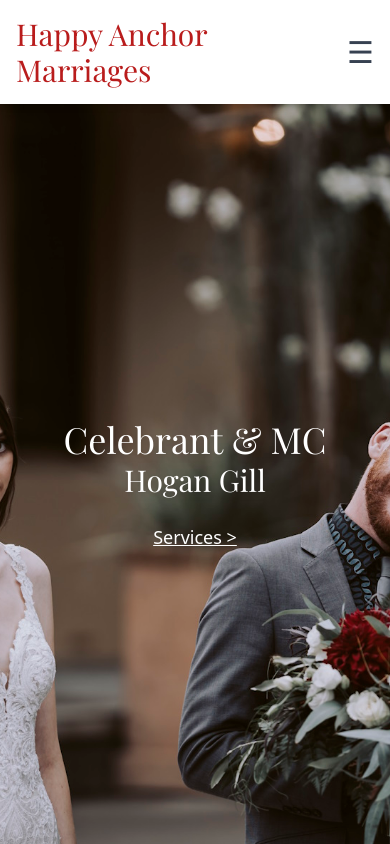
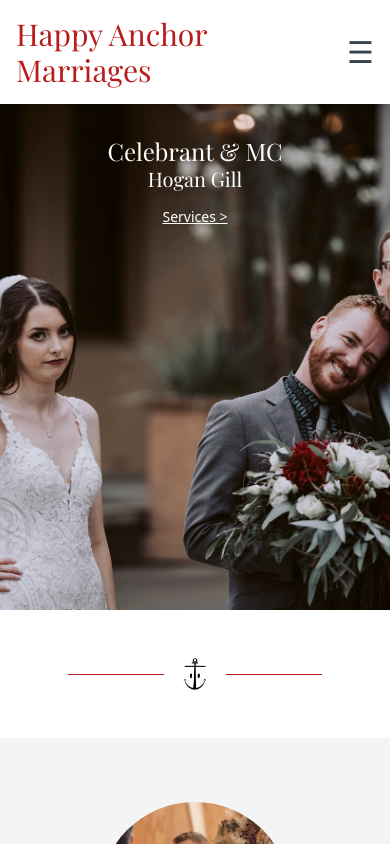
Before and after one commit to DukeOfWindows/happy-anchor-website, a React (Vite) app: page / in a window 390 px wide. Shown: the top 844 px of the page. Built offline with nearby package versions, Linux system fonts and the light colour scheme.

Commit message:
homepage hero changed for mobile

```diff
--- a/src/HomePage.jsx
+++ b/src/HomePage.jsx
@@ -144,23 +144,31 @@ const handleNext = () => {
   return (
     <>
       <SiteMenu />
-      <main className="min-h-screen bg-white text-gray-900 font-sans">
-  <section className="relative h-[90vh] bg-center bg-cover" style={{ backgroundImage: "url('/images/hero.jpg')" }}>
-  <div className="absolute inset-0 flex flex-col items-center justify-center text-center px-4 animate-fade-in-up">
-  <h1 className="font-playfair text-white text-4xl md:text-6xl lg:text-7xl leading-tight drop-shadow-md">
+<main className="min-h-screen bg-white text-gray-900 font-sans">
+  <section className="relative w-full overflow-hidden">
+    {/* Hero Image */}
+    <img
+      src="/images/hero.jpg"
+      alt="Wedding couple smiling"
+      className="w-full h-[60vh] md:h-[80vh] lg:h-[90vh] object-cover object-top md:object-center"
+    />
+    {/* Text Overlay */}
+<div className="absolute inset-0 flex flex-col items-center justify-start text-center px-4 pt-8 sm:pt-12 md:pt-20 animate-fade-in-up">
+  <h1 className="font-playfair text-white text-2xl sm:text-3xl md:text-5xl lg:text-6xl leading-tight drop-shadow-md">
     Celebrant & MC
   </h1>
-  <h2 className="font-playfair text-white text-3xl md:text-5xl lg:text-6xl leading-tight mb-6 drop-shadow-md">
+  <h2 className="font-playfair text-white text-xl sm:text-2xl md:text-4xl lg:text-5xl leading-tight mb-4 drop-shadow-md">
     Hogan Gill
   </h2>
   <a
     href="/wedding-services"
-    className="text-white underline text-lg md:text-xl hover:text-gray-200 transition"
+    className="text-white underline text-sm sm:text-base md:text-lg hover:text-gray-200 transition"
   >
     Services &gt;
   </a>
 </div>
-</section>
+  </section>
+
 <FancyDivider />
         <section className="py-16 px-4 bg-gray-100" id="about">
           <div className="max-w-4xl mx-auto text-center">
```
